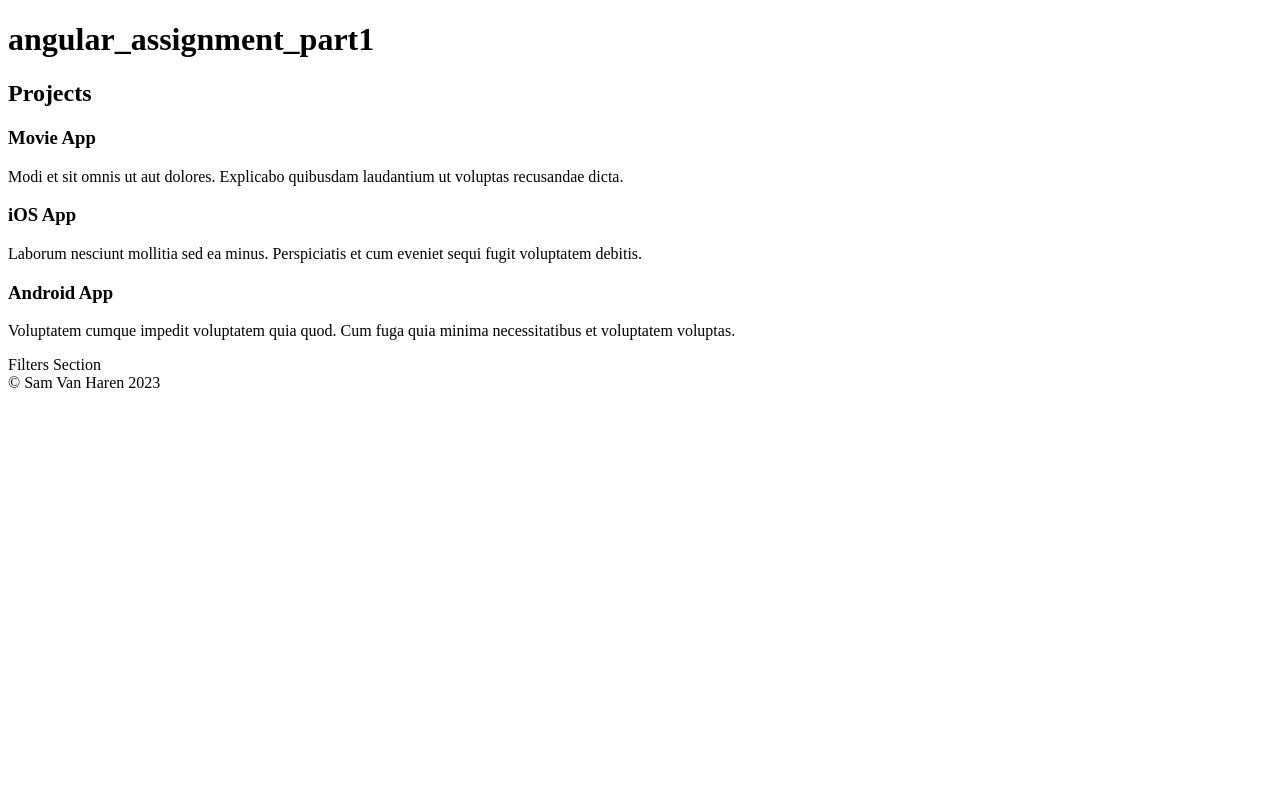
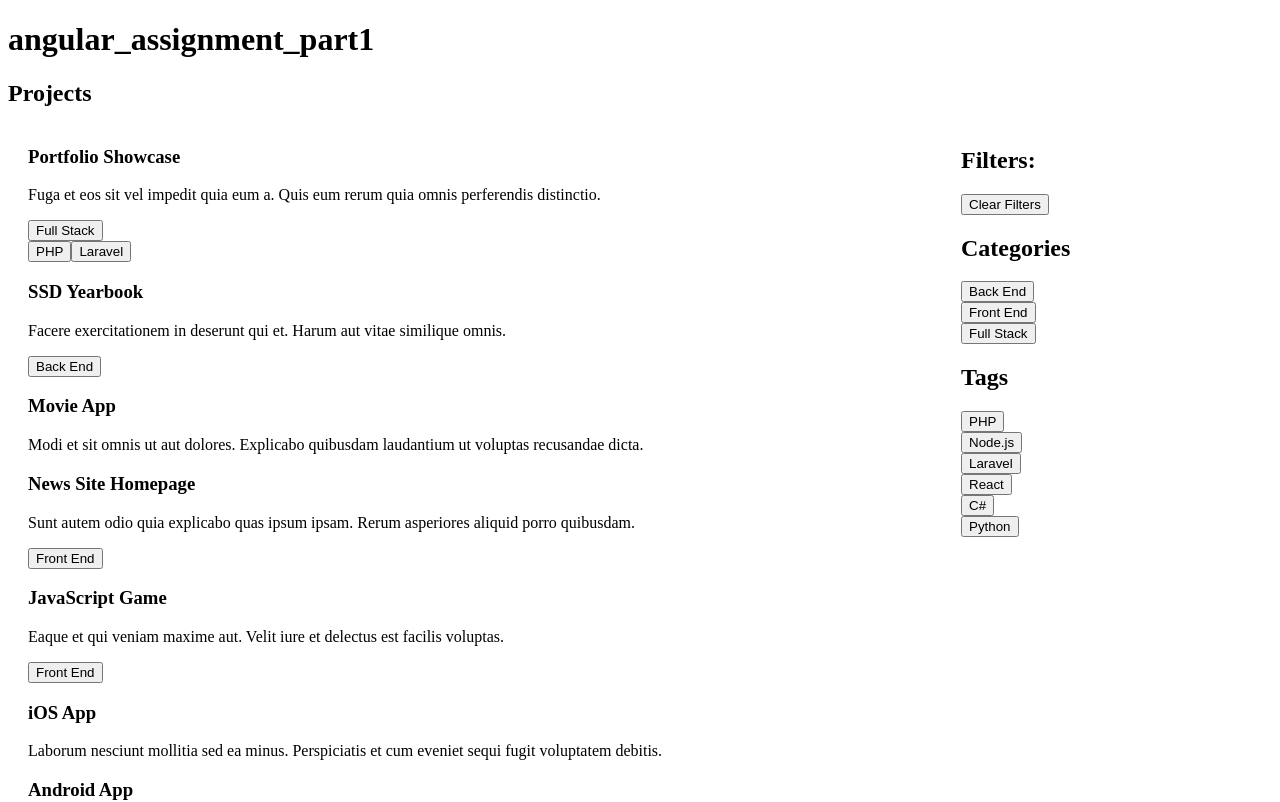
Before and after one commit to svanharen/SSD-Angular-Assignment, an Angular app: page / in a window 1280 px wide. Shown: the top 802 px of the page. Built offline with nearby package versions, Linux system fonts and the light colour scheme.

Commit message:
part 1 funcitonality complete, still need to style

```diff
--- a/src/app/app.component.css
+++ b/src/app/app.component.css
@@ -0,0 +1,13 @@
+.container {
+    display: grid;
+    grid-template-columns: 3fr 1fr;
+    padding: 0 10px;
+}
+
+.project-list{
+    padding: 0 10px;
+}
+
+.filter-list{
+    padding: 0 10px;
+}
--- a/src/app/app.component.html
+++ b/src/app/app.component.html
@@ -2,24 +2,40 @@
   <h1>{{ title }}</h1>
 </header>
 <main>
-  <div>
     <h2>Projects</h2>
-
-    <div *ngFor="let project of projects; index as i">
-
-      <div class="project-container" *ngIf="project.category == categoryfilter || hasTagFilter(project.tags)">
-        <h3>{{ project.title }}</h3>
-        <p>{{ project.excerpt }}</p>
-        <p id="categoryPick" *ngIf="project.category"> {{ project.category.name }} </p>
-        <div class="tagPicker" *ngIf="project.tags.length > 0">
-          <p class="tag"*ngFor="let tag of project.tags; index as j">{{ tag.name }}</p>
+    <div class="container">
+      <div class="project-list">
+        <div class="project-container" *ngFor="let project of projects; index as i;" [hidden]=" (categoryfilter && categoryfilter.id != project.category?.id) || (tagfilter && !hasTagFilter(project.tags))">
+          <h3>{{ project.title }}</h3>
+          <p>{{ project.excerpt }}</p>
+          <button id="categoryPick" *ngIf="project.category" (click)="setCategoryFilter(project.category)"> {{ project.category.name }} </button>
+          <div class="tagPicker" *ngIf="project.tags.length > 0">
+            <button class="tag"*ngFor="let tag of project.tags; index as j" (click)="setTagFilter(tag)">{{ tag.name }}</button>
+          </div>
         </div>
       </div>
+      <div class="filter-list">
+        <h2>Filters:</h2>
+        <div>
+          <h3 *ngIf="categoryfilter">Current Category Filter: {{ categoryfilter.name }}</h3>
+        </div>
+        <div>
+          <h3 *ngIf="tagfilter"> Current Tag Filter: {{ tagfilter.name}} </h3>
+        </div>
+        <button id="clearfilters" (click)="clearFilters()">Clear Filters</button>
+        <div class="category-list">
+          <h2>Categories</h2>
+          <div *ngFor="let category of categories">
+            <button id="categoryPick" (click)="setCategoryFilter(category)"> {{ category.name }} </button>
+          </div>
+        </div>
+        <div class="tag-list">
+          <h2>Tags</h2>
+          <div *ngFor="let tag of tags">
+            <button id="tagPick" (click)="setTagFilter(tag)"> {{ tag.name }} </button>
+          </div>
+      </div>
     </div>
-  </div>
-  <div>
-    Filters Section
-  </div>
-
+    </div>
 </main>
 <footer>&#169; {{ author }} {{ date.getFullYear() }}</footer>
--- a/src/app/app.component.ts
+++ b/src/app/app.component.ts
@@ -51,10 +51,12 @@ export class AppComponent {
 
   setCategoryFilter(category: Category) {
     this.categoryfilter = category;
+    console.log("Category filter set to: " + category.name);
   }
 
   setTagFilter(tag: Tag) {
     this.tagfilter = tag;
+    console.log("Tag filter set to: " + tag.name);
   }
 
   clearFilters() {
@@ -67,11 +69,18 @@ export class AppComponent {
     if (this.tagfilter) {
       for (let tag of tags) {
         if (tag.id == this.tagfilter?.id) {
+          console.log("Tag filter found in project");
           return true;
+
         }
       }
-      return false;
     }
+    console.log("Tag filter not found in project");
     return false;
+
+  }
+
+  toggleDivTag(tag: Tag){
+
   }
 }
```
